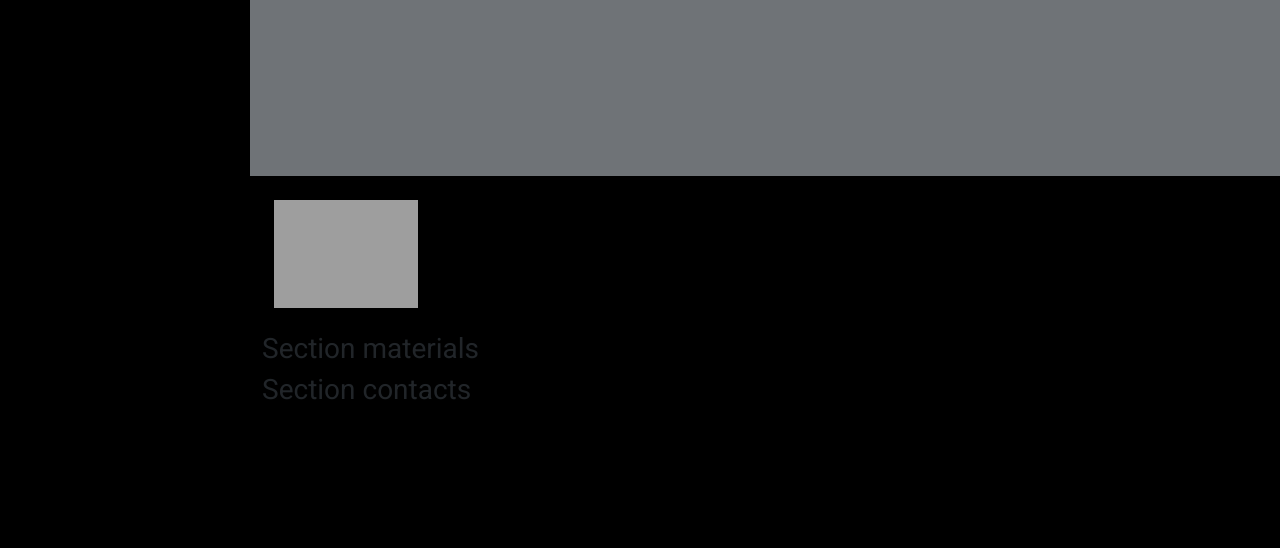
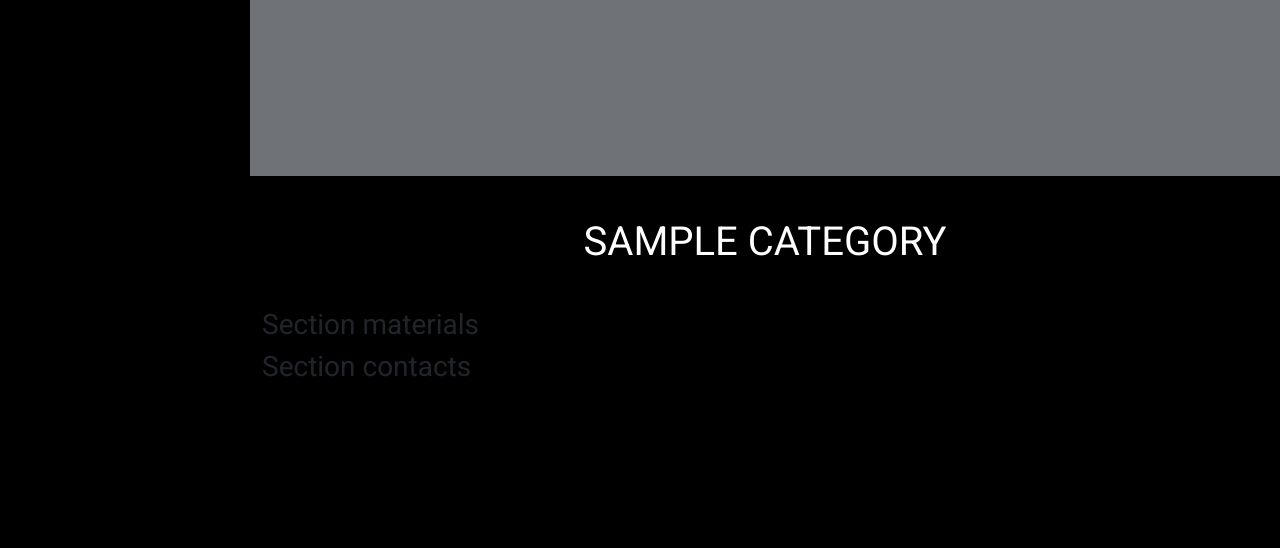
Before and after one commit to Camar4elo/Jewelry_site, a Django app: template shop/templates/base.html in a window 1280 px wide. Shown: the part 624-1172 px from the top of the page. Run offline with Django 3.2, Linux system fonts and the light colour scheme; the template is opened without the code that fills it: most values are stand-ins (such as "Sample title", 1, 10 or a date in 2020); grey boxes marked "Sample" are stand-in pictures; some libraries are stand-ins or nearby versions; grey boxes are pictures that could not be loaded.

Commit message:
add lightbox script, add categories to section photos

```diff
--- a/shop/templates/base.html
+++ b/shop/templates/base.html
@@ -11,6 +11,9 @@
     <script src="https://cdnjs.cloudflare.com/ajax/libs/mobile-detect/1.4.4/mobile-detect.min.js"></script>
     <link href="https://cdn.jsdelivr.net/npm/bootstrap@5.1.0/dist/css/bootstrap.min.css" rel="stylesheet"
         integrity="sha384-KyZXEAg3QhqLMpG8r+8fhAXLRk2vvoC2f3B09zVXn8CA5QIVfZOJ3BCsw2P0p/We" crossorigin="anonymous">
+
+    <link  href="{% static 'lightbox/lightbox.css' %}" rel="stylesheet">
+
     {% block title %}
     <title>Jewelry by Svetlana Remizontseva</title>
     {% endblock %}
@@ -22,7 +25,7 @@
     <div class="sidebar" data-aos="fade-right" data-aos-duration="1000">
         <div class="logo-details">
             <div class="logo_name">
-                <img src="media\logo01.png" style="width: 150px; height: 150px; margin-top: 70px;">
+                <img src="media/logo01.png" style="width: 150px; height: 150px; margin-top: 70px;">
             </div>
             <i class='bx bxs-chevron-left-circle' id="btn"></i>
         </div>
@@ -90,13 +93,15 @@
 
     <main class="home-section">
 
-        <section class="site_section_top" id="section_main" style="background-image: url('media/{{photo_and_greetings.main_photo}}')">
+        <section class="site_section_top" id="section_main"
+            style="background-image: url('media/{{photo_and_greetings.main_photo}}')">
             <div class="container-fluid">
                 <div class="row justify-content-center align-items-center" id="home">
                     <div class="col-md-7 text-center">
                         <h1 class="text-white heading text-uppercase" data-aos="fade-up" data-aos-delay="500">Привет
                         </h1>
-                        <p class="lead text-white mb-5" data-aos="fade-up" data-aos-delay="500">{{photo_and_greetings.greetings}}
+                        <p class="lead text-white mb-5" data-aos="fade-up" data-aos-delay="500">
+                            {{photo_and_greetings.greetings}}
                         </p>
                     </div>
                 </div>
@@ -107,13 +112,18 @@
             <div class="container-fluid" id="photo_container">
                 <div class="col-12" id="images_columns">
                     <div class="row align-items-stretch" id="pht">
+                        {% for category in category_list %}
+                        <h1 class="jewel-category text-uppercase" data-aos="flip-down" data-aos-delay="300">{{category}}</h1>
                         {% for image in images_list %}
+                        {% if category == image.category %}
                         <div class="col-4 col-md-4 col-lg-2" id="images" data-aos="fade-up"
                             data-aos-delay={{image.data_aos_delay}}>
-                            <a href="media/{{ image.name }}" class="d-block photo-item" data-fancybox="gallery">
+                            <a href="media/{{ image.name }}" class="d-block photo-item" data-lightbox="{{ category }}" data-title="{{ image.decoration_name }}">
                                 <img src="media/{{ image.name }}" alt="Image" class="img-fluid">
                             </a>
                         </div>
+                        {% endif %}
+                        {% endfor %}
                         {% endfor %}
                     </div>
                 </div>
@@ -166,6 +176,16 @@
     <script>
         AOS.init();
     </script>
+    <script src="{% static 'lightbox/lightbox.js' %}"></script>
+    <script>
+        lightbox.option({
+          'resizeDuration': 100,
+          'wrapAround': true,
+          'alwaysShowNavOnTouchDevices': true,
+          'fadeDuration': 300,
+          'imageFadeDuration': 300,
+        })
+    </script>
     <script>
         let section = document.querySelectorAll('section');
         let sidebarLinks = document.querySelectorAll('.sidebar li a');
@@ -190,7 +210,7 @@
     </script>
     <script>
         let detect = new MobileDetect(window.navigator.userAgent);
-        let menuButton = document.querySelector("#btn")
+        let menuButton = document.querySelector("#btn");
 
         if (/Android|webOS|iPhone|iPad|iPod|BlackBerry|BB|PlayBook|IEMobile|Windows Phone|Kindle|Silk|Opera Mini/i.test(navigator.userAgent)) {
             menuButton.classList.replace("bxs-chevron-left-circle", "bxs-chevron-right-circle");
```
